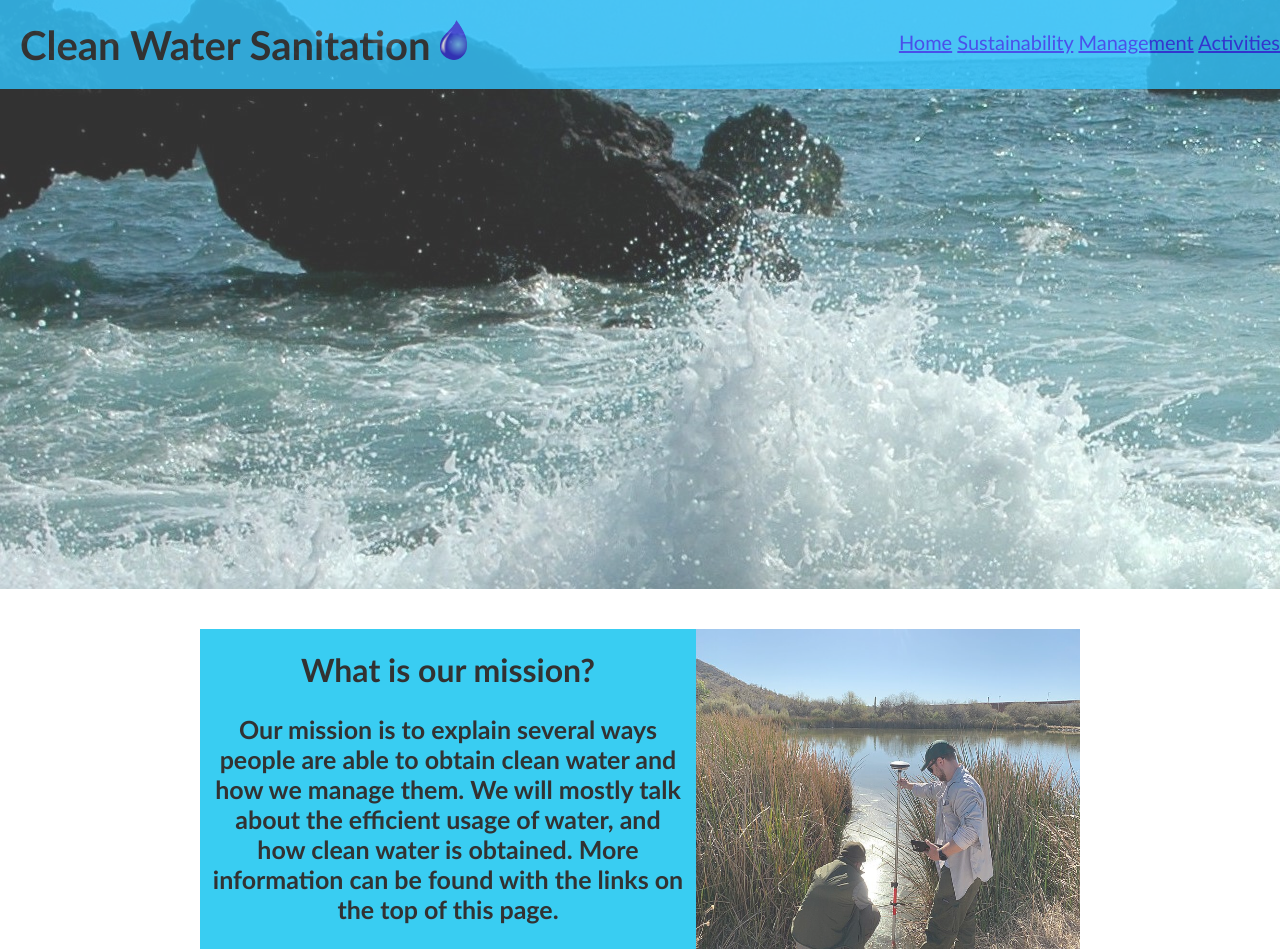
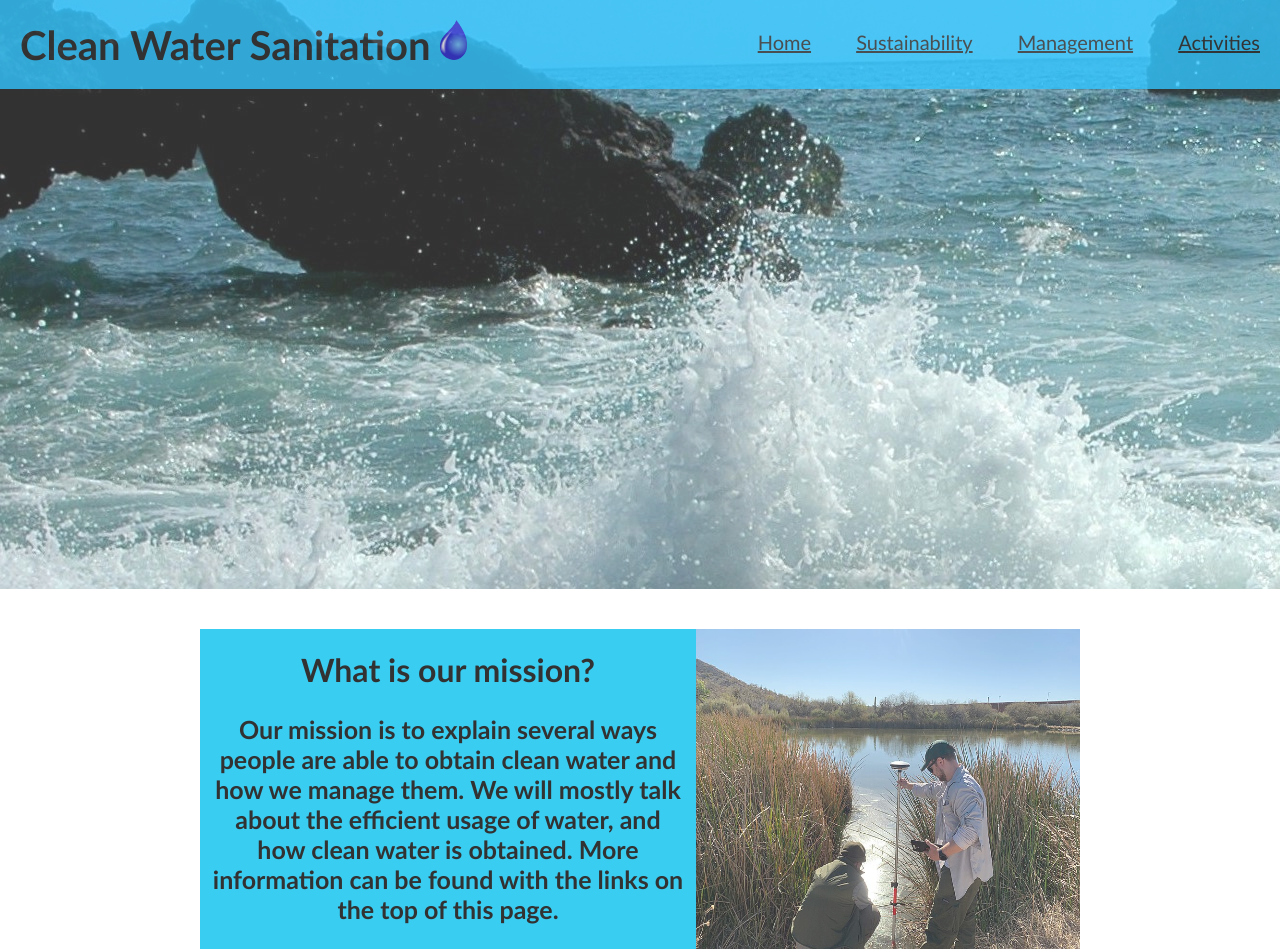
Before and after one commit to jljlspeedrunning/code_comp, a website: page index.html in a window 1280 px wide. Shown: the top 952 px of the page. Drawn offline with Linux system fonts and the light colour scheme.

Commit message:
brought back style to links on top of pages

```diff
--- a/assets/style.css
+++ b/assets/style.css
@@ -62,6 +62,11 @@ h3 {
     font-size: 25px;
 }
 
+a {
+    margin: 20px;
+    color: black;
+}
+
 table {
     cursor: pointer;
     margin: auto;
```
Also changed, not shown: index.html (+1 -1 lines), README.md.
